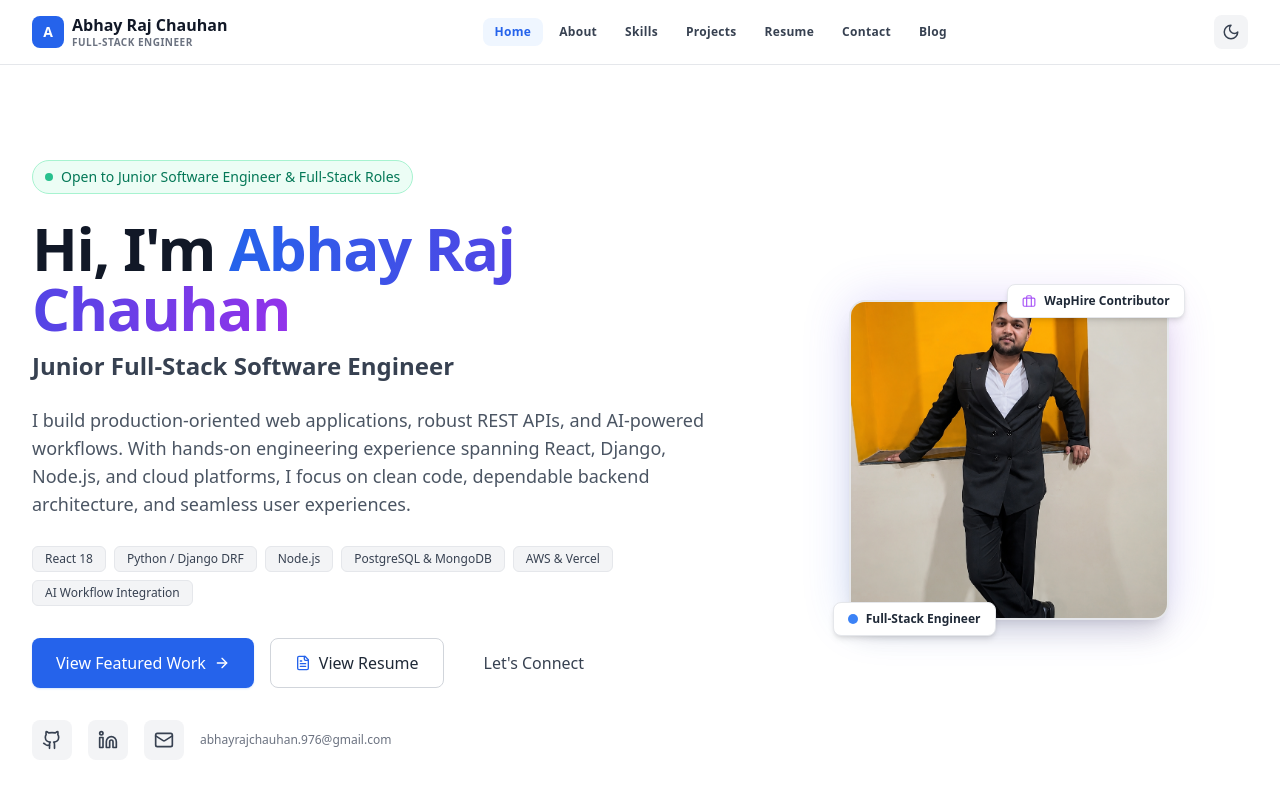
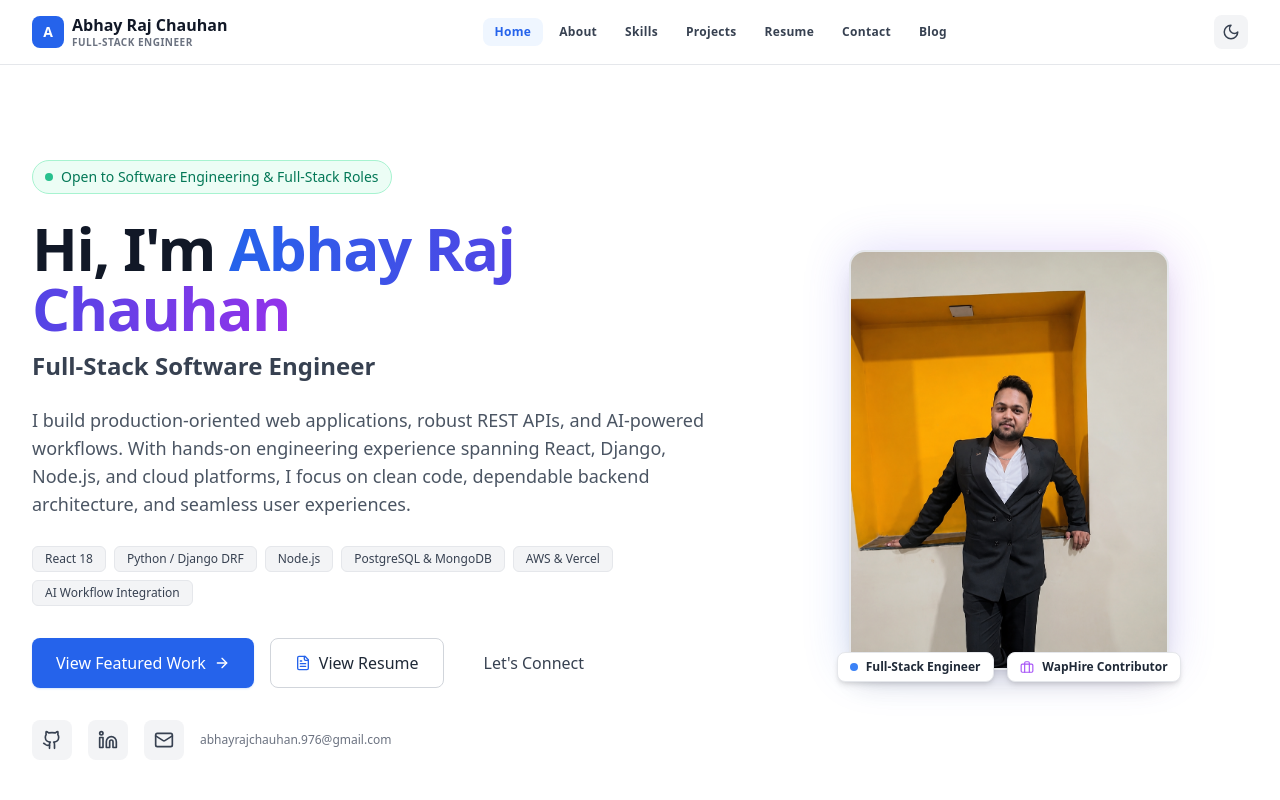
Before and after one commit to abhay221B009/Portfolio, a React (Vite) app: page / in a window 1280 px wide. Shown: the top 800 px of the page. Built offline with nearby package versions, Linux system fonts and the light colour scheme.

Commit message:
Fix profile image framing and exclude 'junior' across the entire portfolio

```diff
--- a/src/components/Footer.jsx
+++ b/src/components/Footer.jsx
@@ -32,7 +32,7 @@ const Footer = () => {
               Abhay Raj Chauhan
             </h3>
             <p className="text-xs font-semibold text-blue-600 dark:text-blue-400">
-              Junior Full-Stack Software Engineer
+              Full-Stack Software Engineer
             </p>
             <p className="text-sm text-gray-600 dark:text-gray-400 max-w-md leading-relaxed">
               Building production-oriented web applications, robust backend REST APIs, and AI-powered workflows with React, Django, Node.js, and modern cloud technologies.
@@ -112,7 +112,7 @@ const Footer = () => {
                 Full-Stack Software Engineer
               </li>
               <li className="font-semibold text-gray-800 dark:text-gray-200">
-                Junior Software Engineer
+                Software Engineer
               </li>
               <li className="font-semibold text-gray-800 dark:text-gray-200">
                 Backend Engineer (Python/Node)
--- a/src/pages/About.jsx
+++ b/src/pages/About.jsx
@@ -93,7 +93,7 @@ const About = () => {
             About Me
           </h1>
           <p className="text-lg text-gray-600 dark:text-gray-300 leading-relaxed">
-            Junior Full-Stack Software Engineer with hands-on experience building production-focused web applications, scalable REST APIs, and AI-enabled workflows.
+            Full-Stack Software Engineer with hands-on experience building production-focused web applications, scalable REST APIs, and AI-enabled workflows.
           </p>
         </motion.div>
 
@@ -118,7 +118,7 @@ const About = () => {
               Prior to WapHire, I completed a verified Web Development Internship at <strong>Proxenix</strong>, where I implemented reusable React components, integrated client-facing REST APIs with JWT authentication, and worked through iterative deployment cycles.
             </p>
             <p>
-              I am passionate about clean software architecture, system reliability, and continuous learning. I am currently seeking full-time Junior Software Engineer, Full-Stack Developer, and Backend Engineer opportunities across Delhi NCR, Bengaluru, Lucknow, or Remote.
+              I am passionate about clean software architecture, system reliability, and continuous learning. I am currently seeking full-time Software Engineer, Full-Stack Developer, and Backend Engineer opportunities across Delhi NCR, Bengaluru, Lucknow, or Remote.
             </p>
 
             <div className="pt-2 flex flex-wrap gap-3">
--- a/src/pages/Contact.jsx
+++ b/src/pages/Contact.jsx
@@ -233,7 +233,7 @@ const Contact = () => {
                 Active Job Search
               </div>
               <h3 className="text-lg font-bold">
-                Junior Software Engineer & Full-Stack Roles
+                Software Engineer & Full-Stack Roles
               </h3>
               <p className="text-xs text-blue-100 leading-relaxed">
                 Actively interviewing for software engineering positions. Open to on-site roles in Delhi NCR (Noida, Gurugram, Delhi), Bengaluru, Lucknow, or remote setups.
--- a/src/pages/Home.jsx
+++ b/src/pages/Home.jsx
@@ -63,7 +63,7 @@ const Home = () => {
               {/* Status Pill */}
               <div className="inline-flex items-center gap-2 px-3 py-1.5 rounded-full bg-emerald-50 dark:bg-emerald-950/40 border border-emerald-200 dark:border-emerald-800 text-emerald-700 dark:text-emerald-300 text-xs sm:text-sm font-medium">
                 <span className="w-2 h-2 rounded-full bg-emerald-500 animate-pulse"></span>
-                Open to Junior Software Engineer & Full-Stack Roles
+                Open to Software Engineering & Full-Stack Roles
               </div>
 
               <div className="space-y-3">
@@ -75,7 +75,7 @@ const Home = () => {
                 </h1>
 
                 <h2 className="text-xl sm:text-2xl font-semibold text-gray-700 dark:text-gray-200">
-                  Junior Full-Stack Software Engineer
+                  Full-Stack Software Engineer
                 </h2>
               </div>
 
@@ -161,32 +161,33 @@ const Home = () => {
               </div>
             </motion.div>
 
-            {/* Right Column: Clean Profile Representation */}
+            {/* Right Column: Clean Profile Representation with Balanced Vertical Framing */}
             <motion.div
               initial={{ opacity: 0, scale: 0.95 }}
               animate={{ opacity: 1, scale: 1 }}
               transition={{ duration: 0.6, delay: 0.2 }}
               className="lg:col-span-5 flex justify-center"
             >
-              <div className="relative w-72 h-72 sm:w-80 sm:h-80">
+              <div className="relative w-72 sm:w-80 h-96 sm:h-[420px]">
                 <div className="absolute inset-0 rounded-2xl bg-gradient-to-tr from-blue-600 to-purple-600 opacity-20 blur-xl"></div>
                 <div className="relative w-full h-full rounded-2xl overflow-hidden border-2 border-gray-200 dark:border-gray-700 shadow-xl bg-gray-100 dark:bg-gray-800">
                   <img
                     src={Profile}
                     alt="Abhay Raj Chauhan"
                     className="w-full h-full object-cover"
+                    style={{ objectPosition: "center 18%" }}
                   />
                 </div>
 
-                {/* Clean, Non-Gimmicky Badges */}
-                <div className="absolute -bottom-4 -left-4 bg-white dark:bg-gray-800 px-3.5 py-2 rounded-lg shadow-md border border-gray-200 dark:border-gray-700 flex items-center gap-2">
-                  <span className="w-2.5 h-2.5 rounded-full bg-blue-500"></span>
+                {/* Badges positioned cleanly at bottom to avoid overlapping head or shoulders */}
+                <div className="absolute -bottom-3 -left-3 bg-white dark:bg-gray-800 px-3 py-1.5 rounded-lg shadow-md border border-gray-200 dark:border-gray-700 flex items-center gap-2">
+                  <span className="w-2 h-2 rounded-full bg-blue-500"></span>
                   <span className="text-xs font-semibold text-gray-800 dark:text-gray-200">
                     Full-Stack Engineer
                   </span>
                 </div>
 
-                <div className="absolute -top-4 -right-4 bg-white dark:bg-gray-800 px-3.5 py-2 rounded-lg shadow-md border border-gray-200 dark:border-gray-700 flex items-center gap-2">
+                <div className="absolute -bottom-3 -right-3 bg-white dark:bg-gray-800 px-3 py-1.5 rounded-lg shadow-md border border-gray-200 dark:border-gray-700 flex items-center gap-2">
                   <Briefcase className="w-3.5 h-3.5 text-purple-500" />
                   <span className="text-xs font-semibold text-gray-800 dark:text-gray-200">
                     WapHire Contributor
--- a/src/pages/Resume.jsx
+++ b/src/pages/Resume.jsx
@@ -153,7 +153,7 @@ const Resume = () => {
             Professional Resume
           </h1>
           <p className="text-lg text-gray-600 dark:text-gray-300">
-            Junior Full-Stack Software Engineer
+            Full-Stack Software Engineer
           </p>
         </motion.div>
 
@@ -171,7 +171,7 @@ const Resume = () => {
                 Abhay Raj Chauhan
               </h2>
               <p className="text-base font-semibold text-blue-600 dark:text-blue-400 mt-0.5">
-                Junior Full-Stack Software Engineer
+                Full-Stack Software Engineer
               </p>
             </div>
 
```
